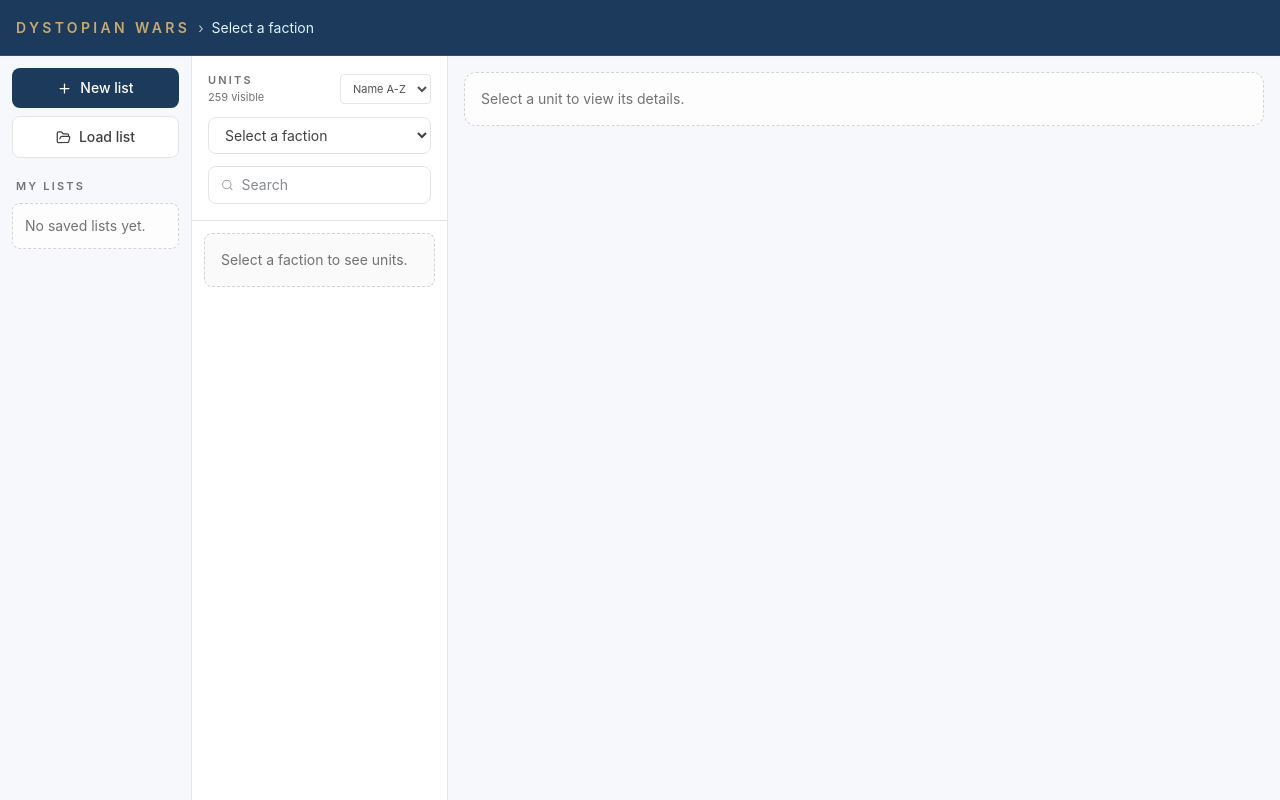
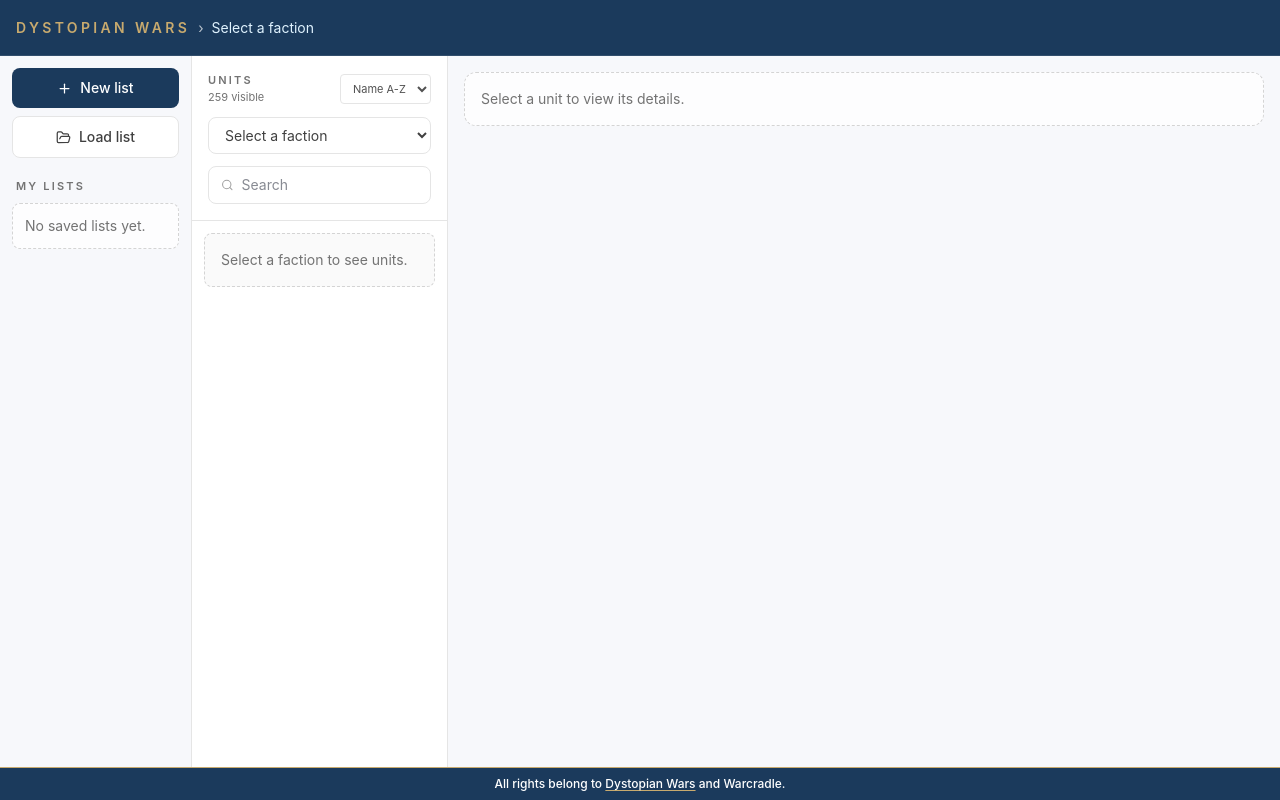
Before and after one commit to sylvainbl/DW-Builder, a React (Vite) app: page / in a window 1280 px wide. Built offline with nearby package versions, Linux system fonts and the light colour scheme.

Commit message:
add legal disclaimer

```diff
--- a/src/components/layout/AppShell.tsx
+++ b/src/components/layout/AppShell.tsx
@@ -42,6 +42,18 @@ export default function AppShell() {
                     <UnitDetail />
                 </div>
             </div>
+            <footer className="border-t border-[var(--gold)] bg-[var(--navy)] px-4 py-2 text-center text-xs font-medium text-white">
+                All rights belong to{' '}
+                <a
+                    href="https://www.dystopianwars.com/"
+                    className="underline decoration-[var(--gold)] underline-offset-2 hover:text-[var(--gold-light)]"
+                    target="_blank"
+                    rel="noreferrer"
+                >
+                    Dystopian Wars
+                </a>{' '}
+                and Warcradle.
+            </footer>
         </div>
     )
 }
```
